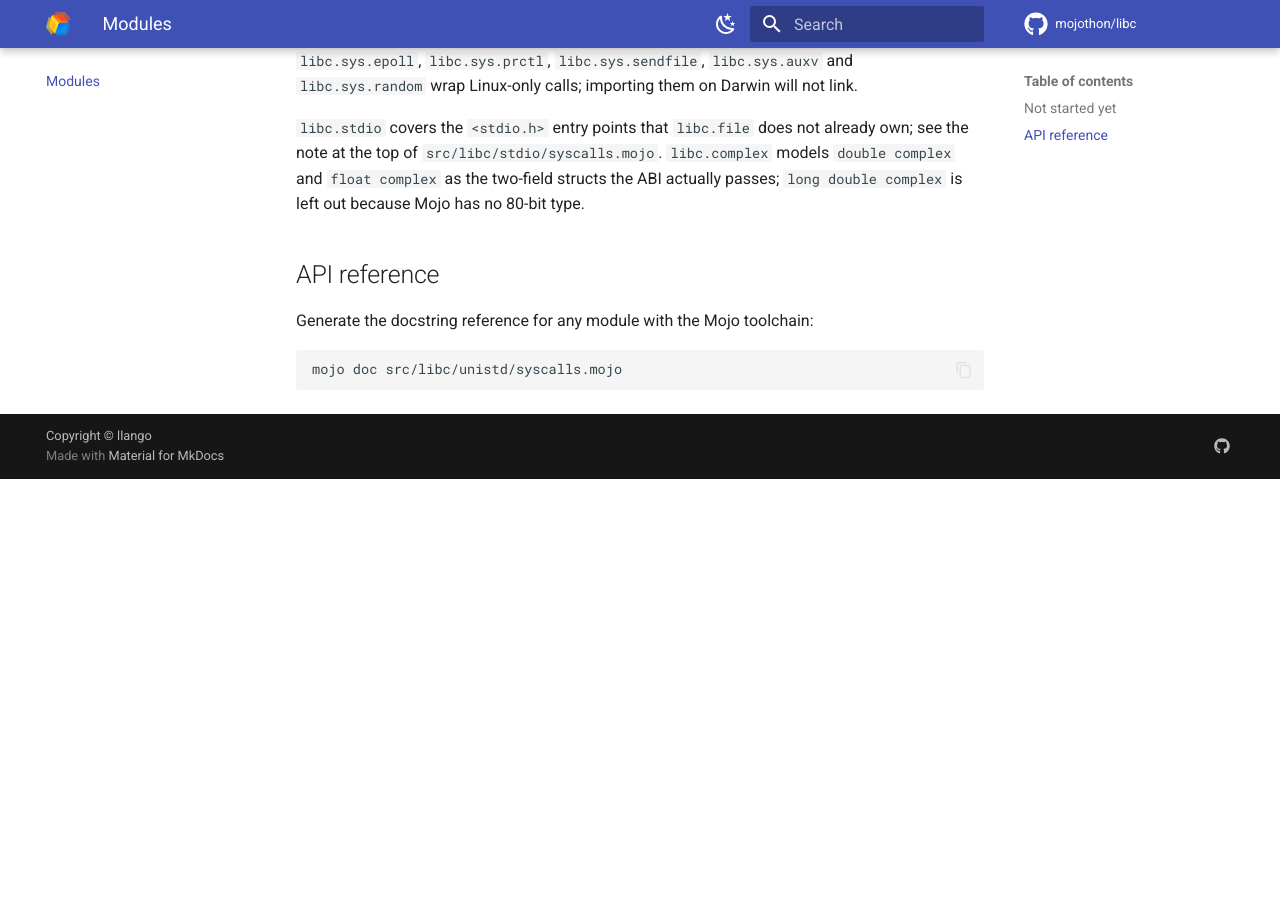
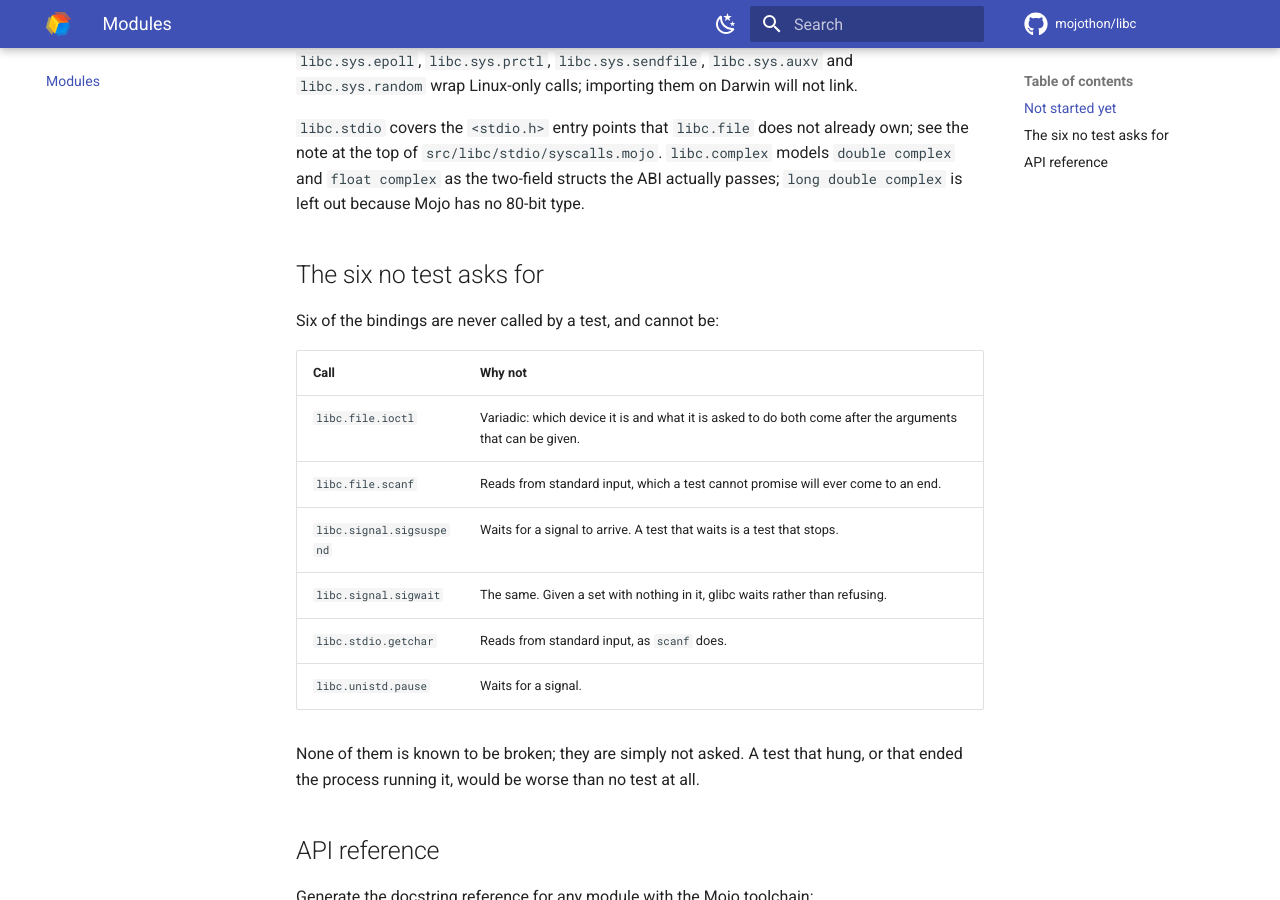
Before and after one commit to mojothon/libc, an MkDocs documentation site: the page built from docs/modules.md, in a window 1280 px wide and 900 px high, scrolled down 2470 px. Built offline with MkDocs 1.6.1 and Material for MkDocs 9.7.7, drawn with Linux system fonts in a browser that asks for light colours; comment, search, counter and statistics services are not loaded; before the commit the page ends 2949 px from its top, so only the background shows below that.

Commit message:
docs: say which six are never asked, and why
They are not broken as far as is known; they are simply not
asked, a test that hung or that ended the process running it
being worse than no test at all.

```diff
--- a/docs/modules.md
+++ b/docs/modules.md
@@ -68,6 +68,23 @@ already own; see the note at the top of `src/libc/stdio/syscalls.mojo`.
 structs the ABI actually passes; `long double complex` is left out because
 Mojo has no 80-bit type.
 
+## The six no test asks for
+
+Six of the bindings are never called by a test, and cannot be:
+
+| Call | Why not |
+|---|---|
+| `libc.file.ioctl` | Variadic: which device it is and what it is asked to do both come after the arguments that can be given. |
+| `libc.file.scanf` | Reads from standard input, which a test cannot promise will ever come to an end. |
+| `libc.signal.sigsuspend` | Waits for a signal to arrive. A test that waits is a test that stops. |
+| `libc.signal.sigwait` | The same. Given a set with nothing in it, glibc waits rather than refusing. |
+| `libc.stdio.getchar` | Reads from standard input, as `scanf` does. |
+| `libc.unistd.pause` | Waits for a signal. |
+
+None of them is known to be broken; they are simply not asked. A
+test that hung, or that ended the process running it, would be
+worse than no test at all.
+
 ## API reference
 
 Generate the docstring reference for any module with the Mojo toolchain:
```
